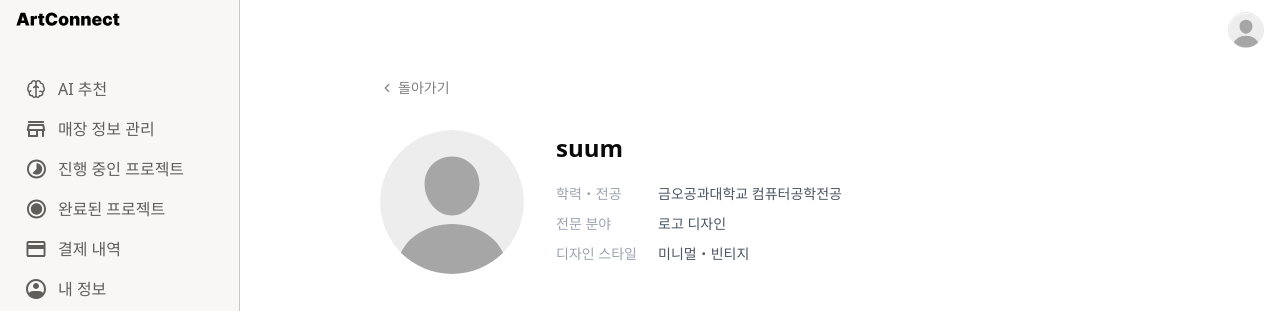
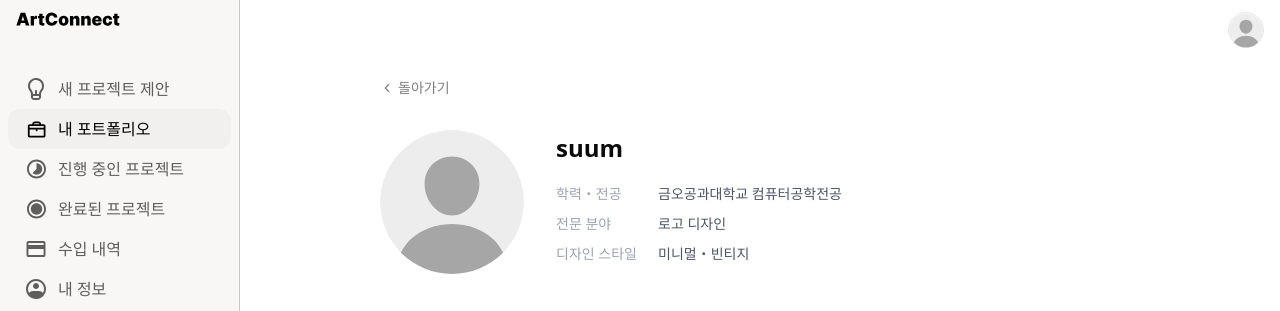
Before and after one commit to ThonliveThondie/art-connect-frontend, a React (Vite) app: page /portfolio in a window 1280 px wide. Shown: the top 311 px of the page. Built offline with nearby package versions, Linux system fonts and the light colour scheme; no server answers; a web font is replaced by a local one.

Commit message:
refactor: 하드코딩된 userType 제거

```diff
--- a/src/components/layout/Sidebar.jsx
+++ b/src/components/layout/Sidebar.jsx
@@ -37,7 +37,7 @@ const items = (userType) =>
       ];
 
 export default function Sidebar() {
-  const userType = useStore((s) => s.userType) || 'business';
+  const userType = useStore((s) => s.userType);
 
   return (
     <aside className="w-[240px] bg-[#F8F7F6] border-r border-black/20 min-h-screen ">
--- a/src/features/portfolio/list/Portfolio.jsx
+++ b/src/features/portfolio/list/Portfolio.jsx
@@ -6,7 +6,7 @@ import BackButton from '../../../components/common/buttons/BackButton';
 import {useStore} from '@/store/useStore';
 
 export default function Portfolio() {
-  const userType = useStore((s) => s.userType) || 'business';
+  const userType = useStore((s) => s.userType);
   const isArtist = userType === 'artist';
   const navigate = useNavigate();
 
--- a/src/features/project/detail/ProjectDetail.jsx
+++ b/src/features/project/detail/ProjectDetail.jsx
@@ -19,7 +19,7 @@ export default function ProjectDetail() {
   const {projectId} = useParams();
   const navigate = useNavigate();
 
-  const userType = useStore((s) => s.userType) || 'business';
+  const userType = useStore((s) => s.userType);
   const isArtist = userType === 'artist';
   const isBusiness = userType === 'business';
 
```
